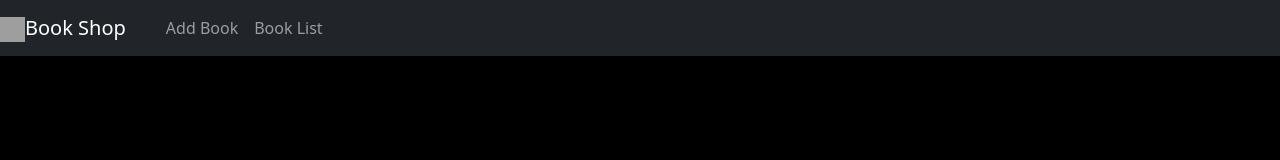
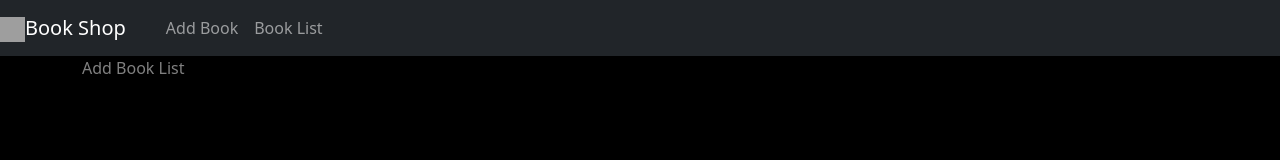
Before and after one commit to Jonathan463/Book-Shop-SpringBoot-React, a React (Create React App) app: page /list in a window 1280 px wide. Shown: the top 160 px of the page. Built offline with nearby package versions, Linux system fonts and the light colour scheme; grey boxes are pictures that could not be loaded.

Commit message:
implemented best practice

```diff
--- a/src/components/Book.js
+++ b/src/components/Book.js
@@ -1,11 +1,9 @@
-import React from 'react';
+import React, {Component} from 'react';
 
-class Book extends React.Component{
+export default class Book extends Component{
     render(){
         return(
-            <div className="text-black-50">Add Book</div>
+            <div className="text-white-50">Add Book</div>
         )
     }
 }
-
-export default Book;
--- a/src/components/BookList.js
+++ b/src/components/BookList.js
@@ -1,11 +1,9 @@
-import React from 'react';
+import React, {Component} from 'react';
 
-class BookList extends React.Component{
+export default class BookList extends Component{
     render() {
         return(
-            <div className="text-black-50">Add Book List</div>
+            <div className="text-white-50">Add Book List</div>
         );
     }
 }
-
-export default BookList;
--- a/src/components/Footer.js
+++ b/src/components/Footer.js
@@ -1,8 +1,8 @@
-import React from 'react';
+import React, {Component} from 'react';
 import {Col, Container, Navbar} from "react-bootstrap";
 import Welcome from "./Welcome";
 
-class Footer extends React.Component{
+export default class Footer extends Component{
 
     render() {
         let fullYear = new Date().getFullYear();
@@ -19,5 +19,3 @@ class Footer extends React.Component{
         )
     }
 }
-
-export default Footer;
--- a/src/components/NavigationBar.js
+++ b/src/components/NavigationBar.js
@@ -1,8 +1,8 @@
-import React from 'react';
+import React, {Component} from 'react';
 import {Navbar,Nav} from "react-bootstrap";
 import {Link} from "react-router-dom";
 
-class NavigationBar extends React.Component{
+export default class NavigationBar extends Component{
     render (){
         return (<Navbar bg="dark" variant="dark">
             <Link to={""} className="navbar-brand">
@@ -18,5 +18,3 @@ class NavigationBar extends React.Component{
         </Navbar>);
     }
 }
-
-export default NavigationBar;
--- a/src/components/Welcome.js
+++ b/src/components/Welcome.js
@@ -1,6 +1,6 @@
-import React from 'react';
+import React, {Component} from 'react';
 
-class Welcome extends React.Component{
+export default class Welcome extends Component{
     render(){
         return(
             <div className="p-5 mb-4 bg-secondary text-white rounded-3">
@@ -19,5 +19,3 @@ class Welcome extends React.Component{
         )
     }
 }
-
-export default Welcome;
```
